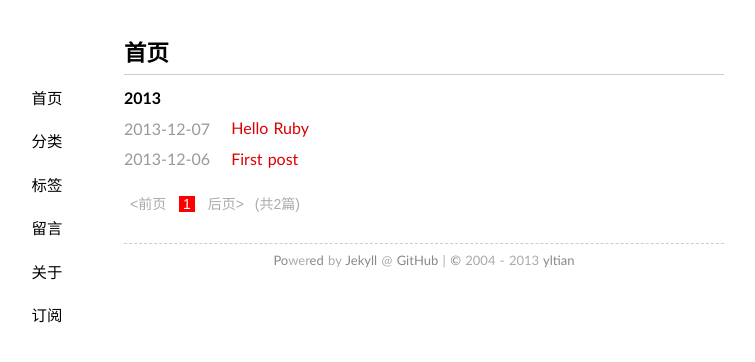
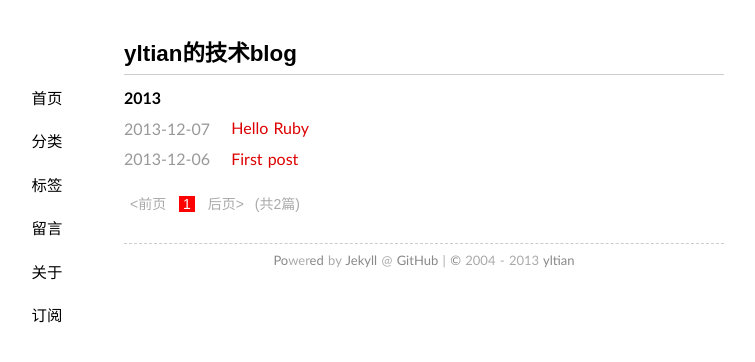
Before and after one commit to yltian/yltian.github.com, a Jekyll site: the page built from index.html, in a window 1280 px wide. Shown: the top 362 px of the page, without its empty margins (216-971 px from the left). Built offline with Jekyll 4.4.1, drawn with Linux system fonts in a browser that asks for light colours; some web fonts are replaced; Markdown is read by kramdown in place of the engine named in the settings; the list of posts is cut into pages by our own code.

Commit message:
change index

```diff
--- a/index.html
+++ b/index.html
@@ -1,5 +1,5 @@
 ---
-title: 首页
+title: yltian的技术blog
 layout: page
 ---
 
```
